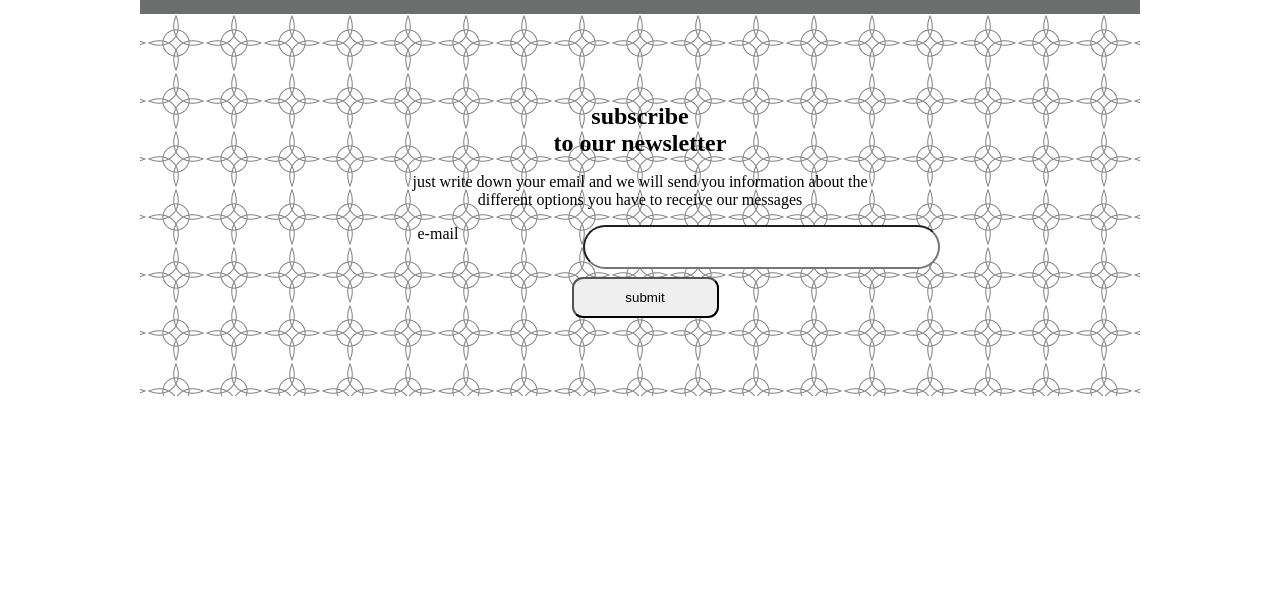
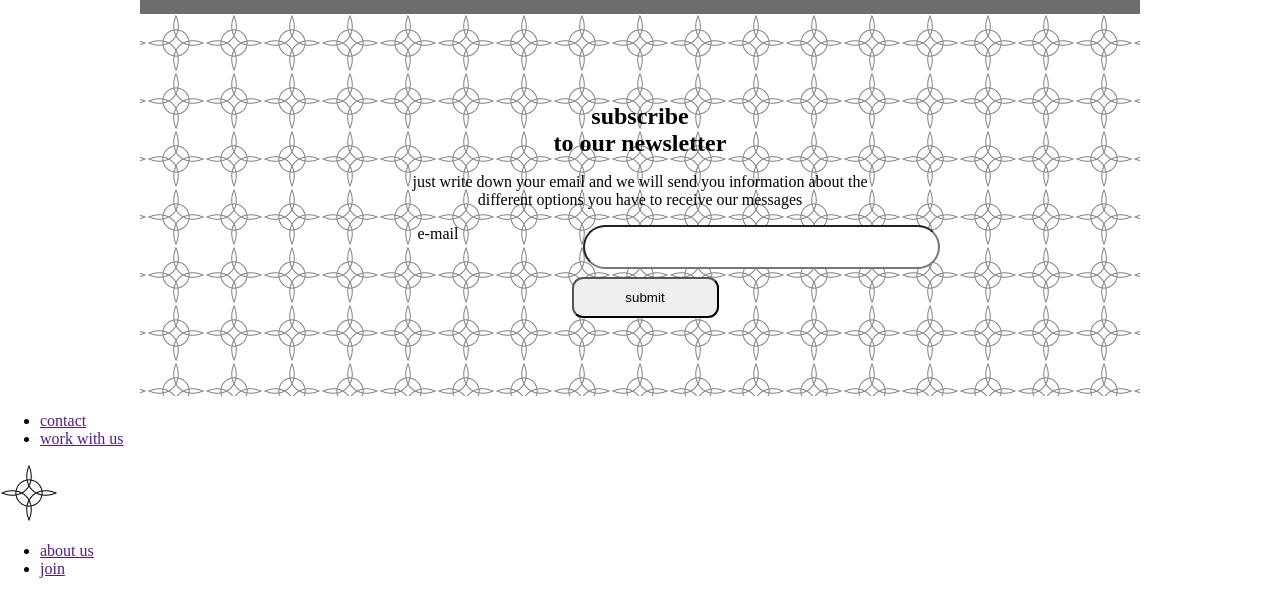
Before and after one commit to zuleta13/aquelarre, a plain HTML site: page index.html in a window 1280 px wide. Shown: the part 2155-2749 px from the top of the page. Before the commit the page ends 2551 px from the top, so only its background shows below. Drawn offline with Linux system fonts and the light colour scheme.

Commit message:
Write footer section HTML code

```diff
--- a/index.html
+++ b/index.html
@@ -109,8 +109,25 @@
           <input id="submit" type="submit" value="submit">
         </form>
       </section>
+    </main>
 
-    </main>
+    <footer>
+      <nav>
+        <ul class="left">
+          <li><a href="">contact</a></li>
+          <li><a href="">work with us</a></li>
+        </ul>
+        <div class="logo">
+          <a href="">
+            <img src="./resources/media/images/nudo.png" alt="">
+          </a>
+        </div>
+        <ul class="right">
+          <li><a href="">about us</a></li>
+          <li><a href="">join</a></li>
+        </ul>
+      </nav>
+    </footer>
 
   </body>
 </html>
```
